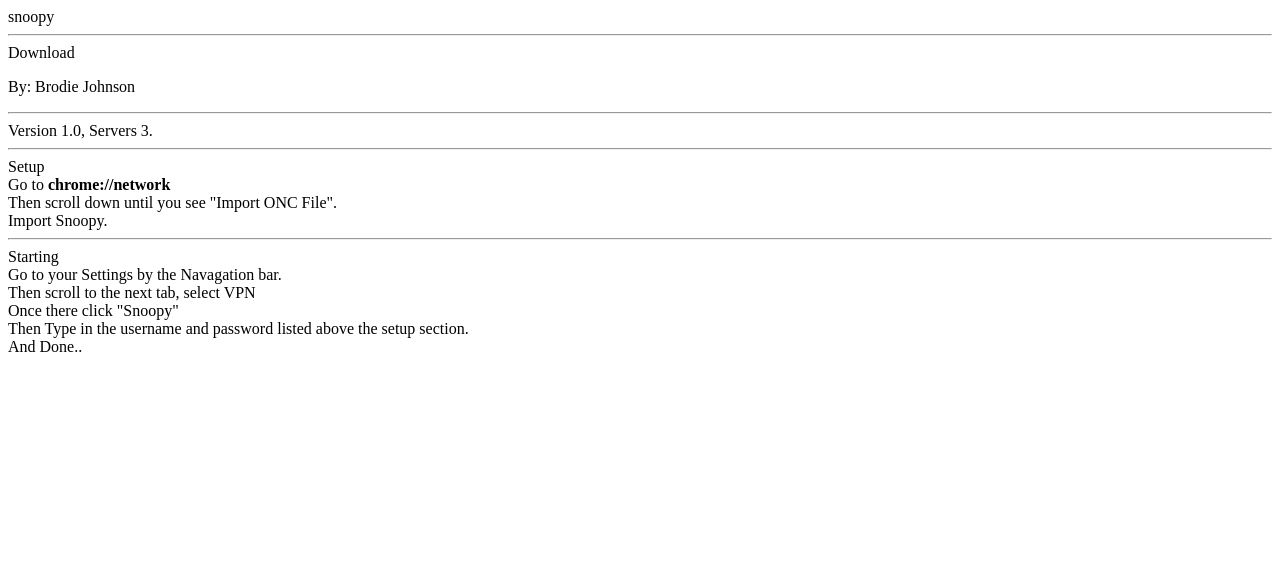
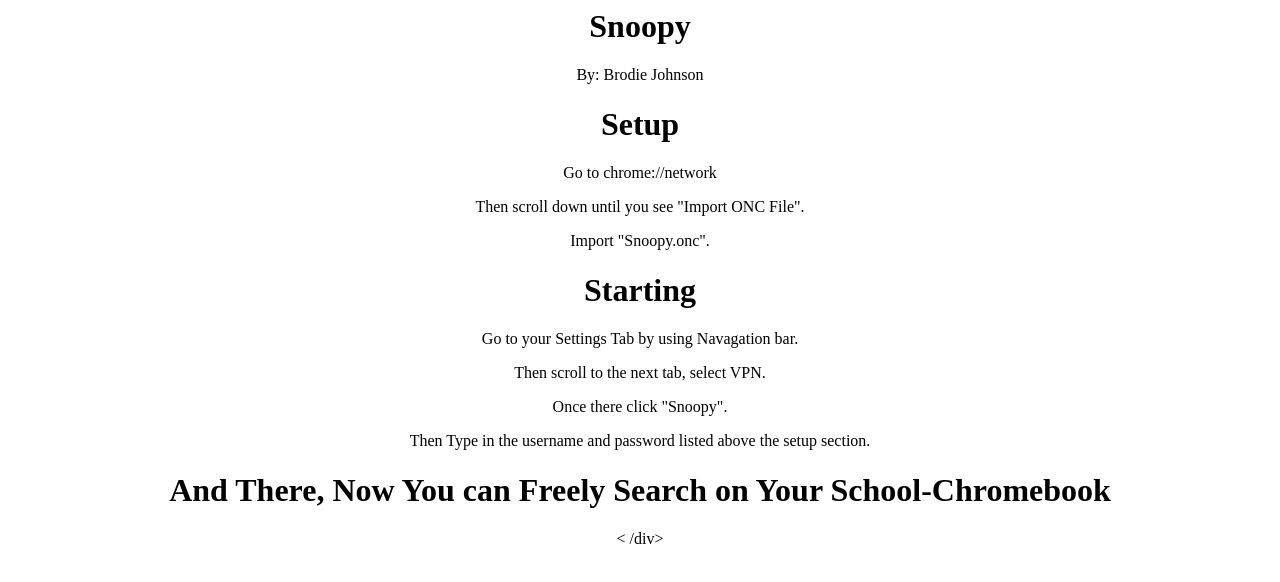
Before and after one commit to SnoopyONC/snoopyonc.github.io, a plain HTML site: page index.html in a window 1280 px wide. Drawn offline with Linux system fonts and the light colour scheme.

Commit message:
Update index.html

```diff
--- a/index.html
+++ b/index.html
@@ -1,38 +1,23 @@
-snoopy
-<hr>
-<a onclick="download()">Download</a><p>
-  By: Brodie Johnson
-<hr>
-Version 1.0, Servers 3.
-<hr>
-Setup
-<br>
-Go to <b>chrome://network</b>
-<br>
-Then scroll down until you see "Import ONC File".
-<br>
-Import Snoopy.
-<hr>
-Starting
-<br>
-Go to your Settings by the Navagation bar.
-<br>
-Then scroll to the next tab, select VPN
-<br>
-Once there click "Snoopy"
-<br>
-Then Type in the username and password listed above the setup section.
-<br>
-And Done..
-<script>
- function download(){
- fetch("https://snoopyonc.github.io/Snoopy.onc")
-.then((res) => { return res.blob(); })
-.then((data) => {
-  var a = document.createElement("a");
-  a.href = window.URL.createObjectURL(data);
-  a.download = "Download";
-  a.click();
-});
- }
-</script>
+<html>
+  <center>
+    <div class="center">
+      <h1>Snoopy</h1>
+  <p/>
+     By: Brodie Johnson
+      <p/>
+     <h1>Setup</h1>
+     <p>
+       Go to chrome://network<p/>
+        Then scroll down until you see "Import ONC File".<p/>
+          Import "Snoopy.onc".<p/>
+     <p/>
+       <h1>Starting</h1>
+        Go to your Settings Tab by using Navagation bar.<p/>
+          Then scroll to the next tab, select VPN.<p/>
+            Once there click "Snoopy".<p/>
+              Then Type in the username and password listed above the setup section.<p/>
+    <p/>
+       <h1>And There, Now You can Freely Search on Your School-Chromebook</h1>
+  < /div>
+ </center>
+</html>
```
